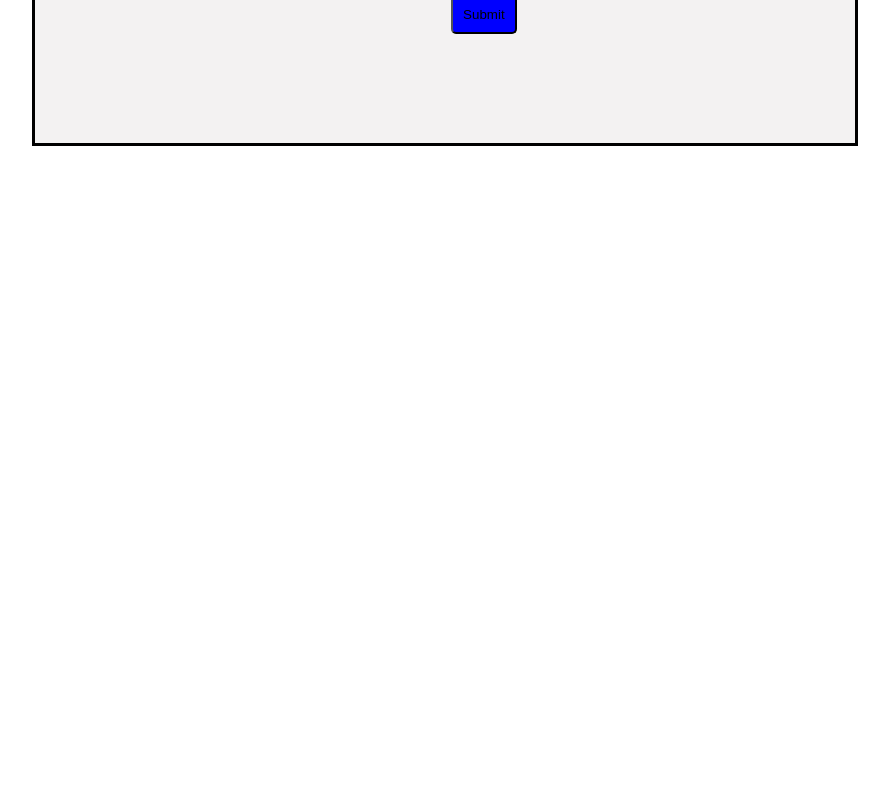
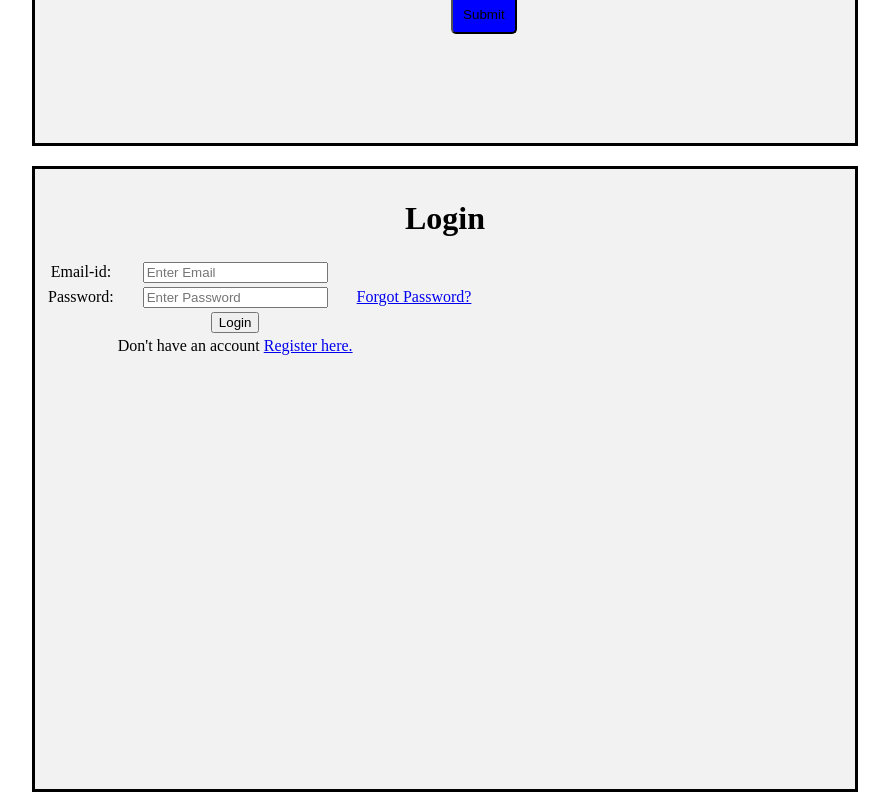
Before and after one commit to nileshpandey31/OnlineExaminationSystem, an Angular app in the folder OnlineExaminationSystem/: page / in a window 1280 px wide. Shown: the part 1146-1946 px from the top of the page, without its empty margins (195-1084 px from the left). Before the commit the page ends 1300 px from the top, so only its background shows below. Built offline with nearby package versions, Linux system fonts and the light colour scheme.

Commit message:
login resolved

```diff
--- a/OnlineExaminationSystem/src/app/app.component.html
+++ b/OnlineExaminationSystem/src/app/app.component.html
@@ -2,6 +2,11 @@
 <div>
     <app-home-page></app-home-page>
 </div>
+
 <div>
     <app-register-page></app-register-page>
 </div>
+
+<div>
+    <app-login></app-login>
+</div>
--- a/OnlineExaminationSystem/src/app/app.module.ts
+++ b/OnlineExaminationSystem/src/app/app.module.ts
@@ -5,12 +5,14 @@ import { AppRoutingModule } from './app-routing.module';
 import { AppComponent } from './app.component';
 import { HomePageComponent } from './Components/home-page/home-page.component';
 import { RegisterPageComponent } from './Components/register-page/register-page.component';
+import {LoginComponent} from './Components/login/login.component';
 
 @NgModule({
   declarations: [
     AppComponent,
     HomePageComponent,
-    RegisterPageComponent
+    RegisterPageComponent,
+    LoginComponent
   ],
   imports: [
     BrowserModule,
```
